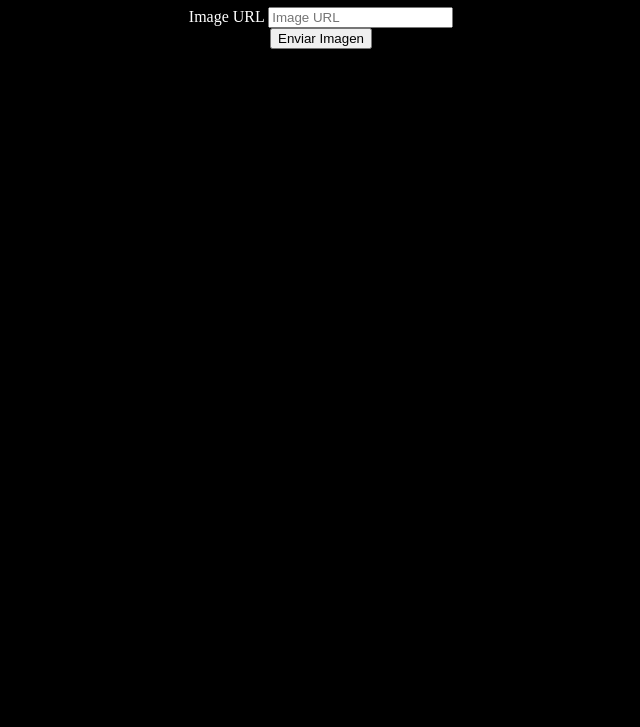
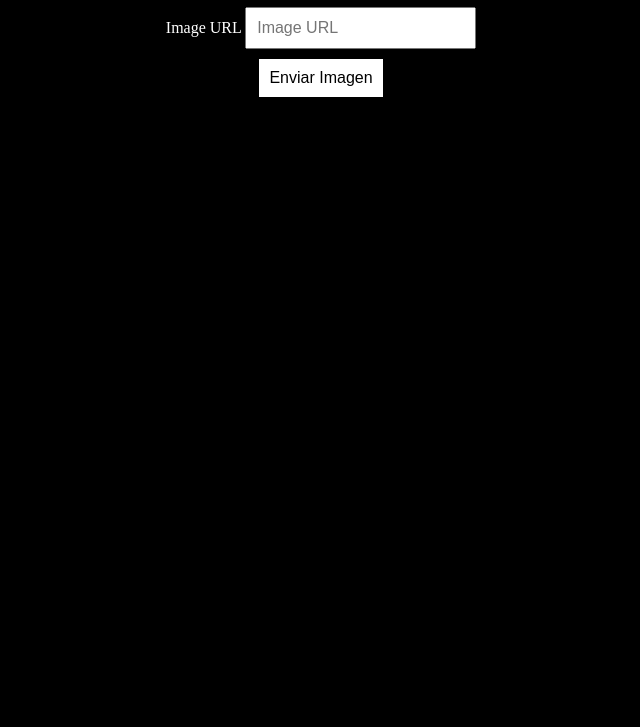
Before and after one commit to kradhenz/Desafio4M6-BlackAndWhite, a website: page views/index.html in a window 1280 px wide. Shown: the part 73-800 px from the top of the page, without its empty margins (319-959 px from the left). Drawn offline with Linux system fonts and the light colour scheme; files that its build step writes are made by us from their sources.

Commit message:
:art: css improved

```diff
--- a/assets/css/style.css
+++ b/assets/css/style.css
@@ -3,3 +3,24 @@ body {
     text-align: center;
     color: #fff;
 }
+
+label, input {
+    margin-bottom: 10px;
+}
+
+input, button {
+    padding: 10px;
+    font-size: 16px;
+}
+
+button {
+    background-color: #fff;
+    color: #000;
+    border: none;
+    cursor: pointer;
+}
+
+button:hover {
+    background-color: #787878;
+    color: #fff;
+}
```
